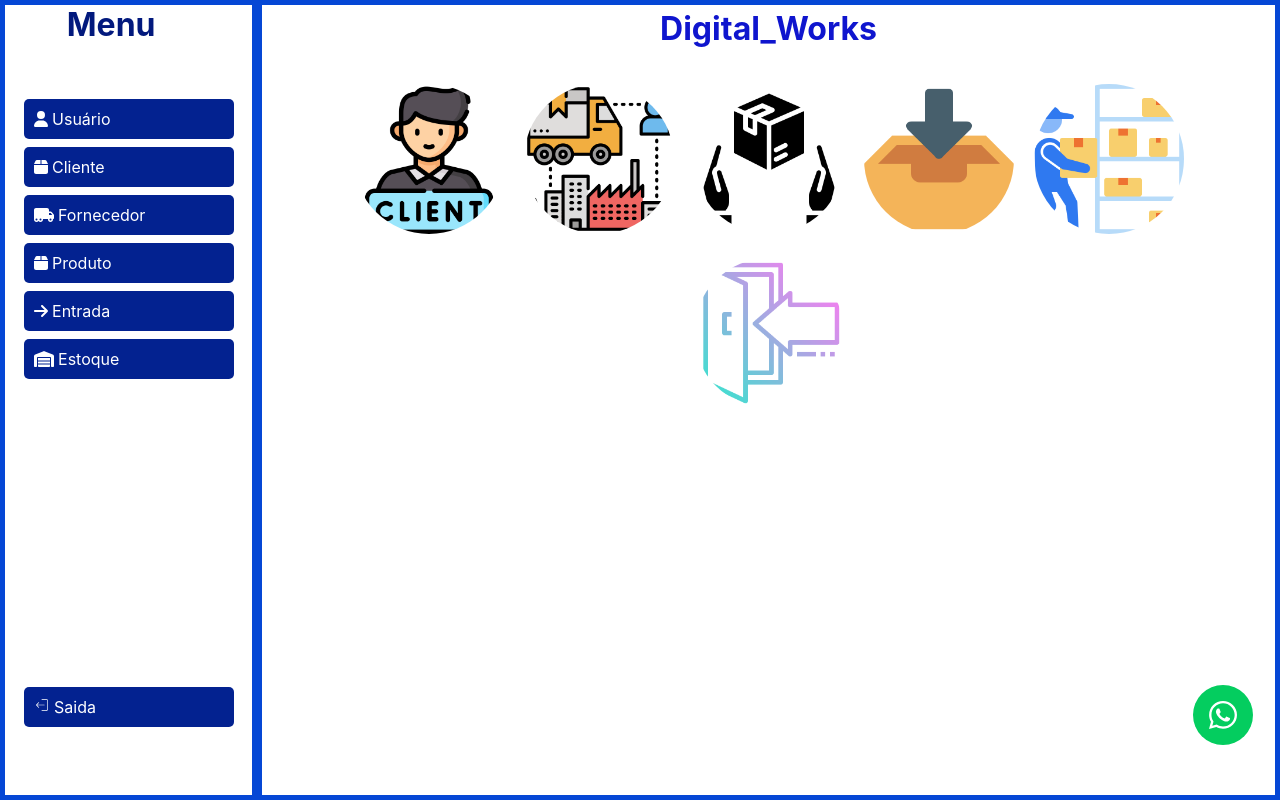
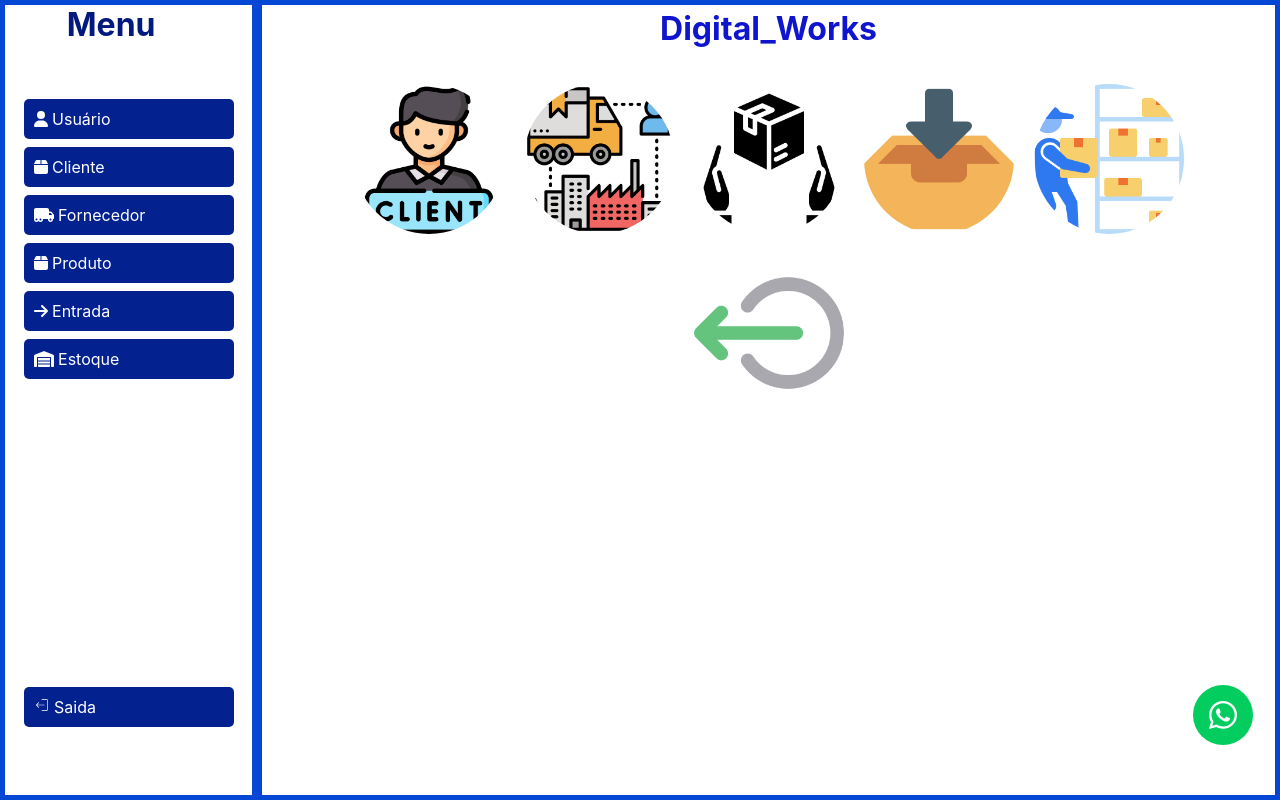
Before and after one commit to nerosilva/papelaria-frontend, a React (Create React App) app: page /dashboard in a window 1280 px wide. Built offline with nearby package versions, Linux system fonts and the light colour scheme.

Commit message:
meu projeto do dia 26/06

```diff
--- a/src/pages/dashboard/index.js
+++ b/src/pages/dashboard/index.js
@@ -9,7 +9,7 @@ import FornecedorImage from '../../assets/img/fornecedor.png'; // Importando a i
 import ProdutosImage from '../../assets/img/produtos.png'; // Importando a imagem dos produtos
 import EntradaImage from '../../assets/img/Entrada.png'; // Importando a imagem da entrada
 import EstoqueImage from '../../assets/img/Estoque.png'; // Importando a imagem do estoque
-import SaidaImage from '../../assets/img/Saida.png'; // Importando a imagem do sair
+import SairImage from '../../assets/img/sair.png'; // Importando a imagem do sair
 
 export default function Dashboard() {
   return (
@@ -45,7 +45,7 @@ export default function Dashboard() {
             </Link>
 
             <Link to="/listasaida">
-              <img src={SaidaImage} alt="Saída" className="saida-image" />
+              <img src={SairImage} alt="Saída" className="sair-image" />
             </Link>
           </div>
 
```
